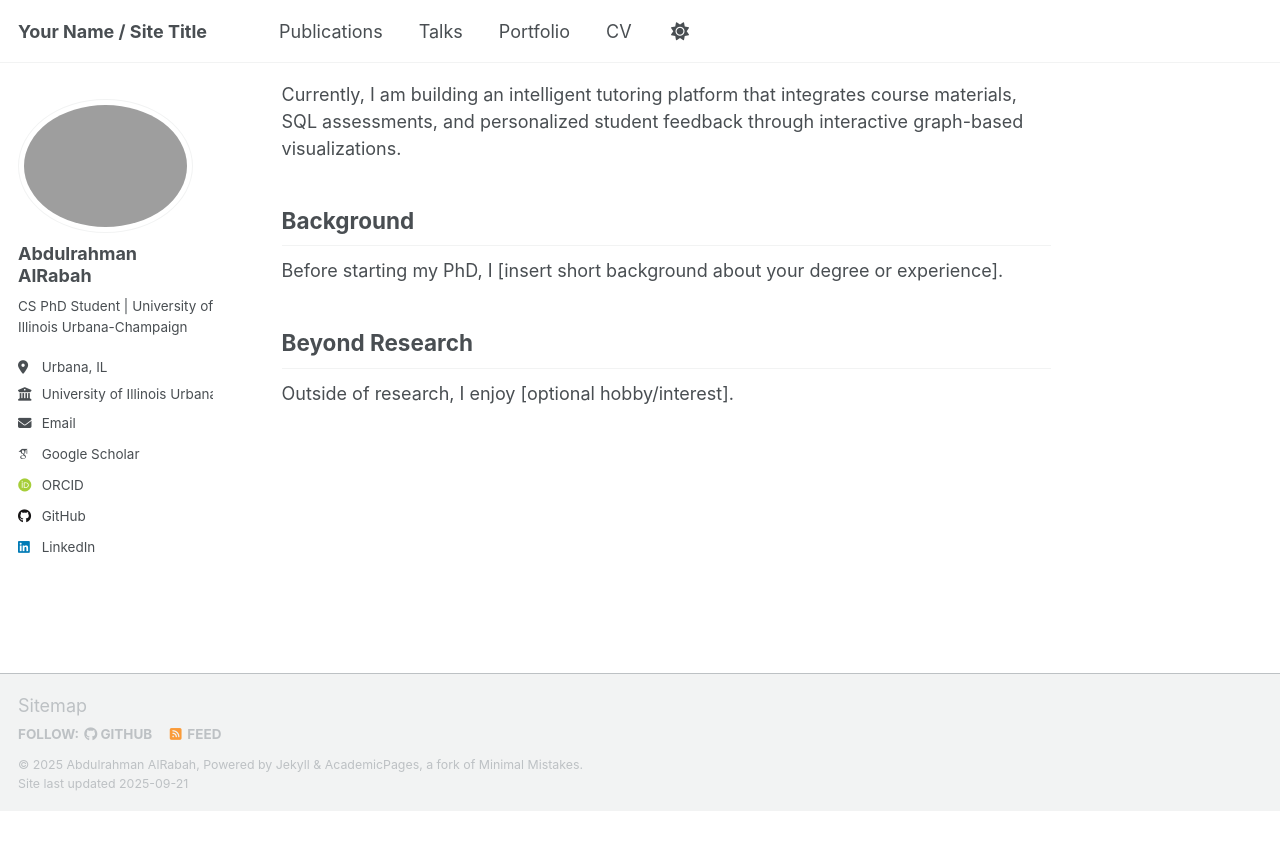
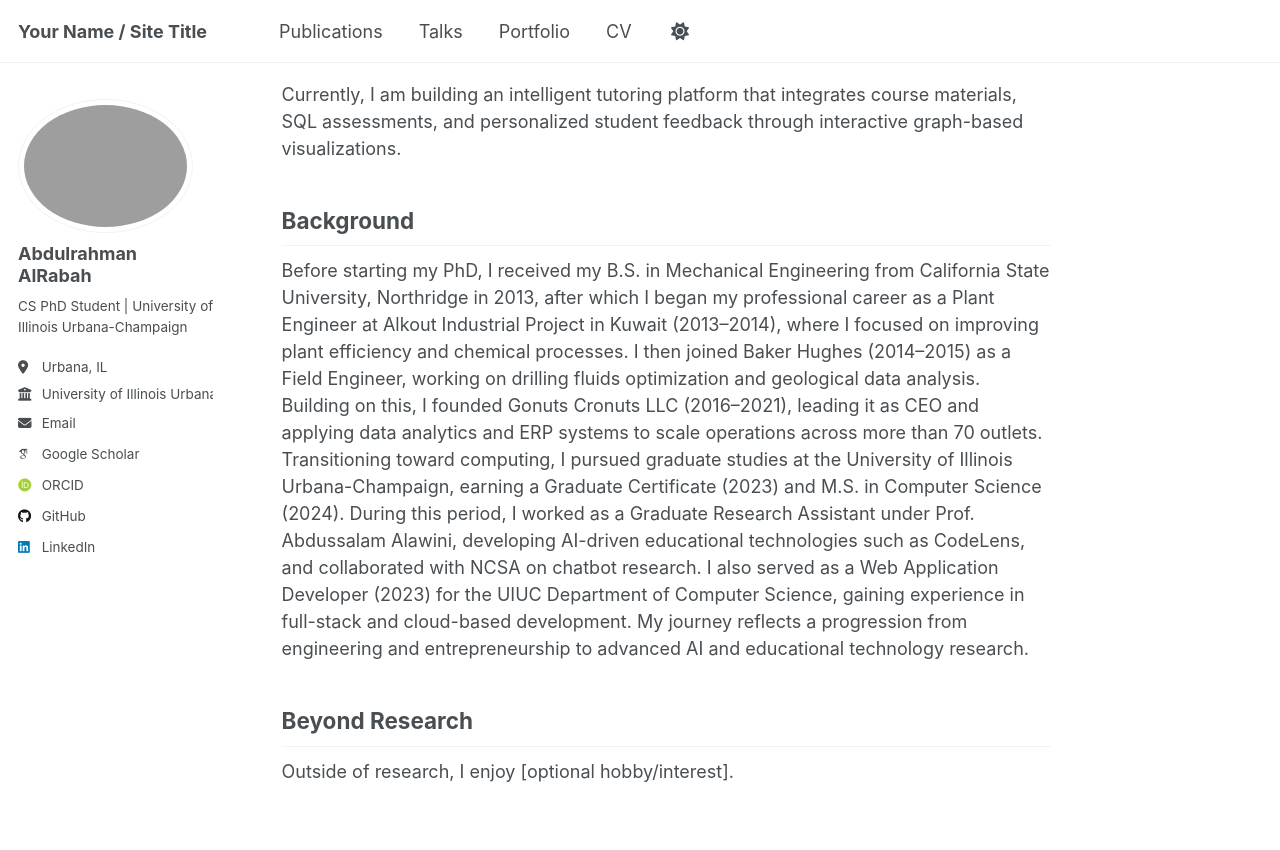
Before and after one commit to aalrabah/aalrabah.github.io, a Jekyll site: the page built from _pages/about.md, in a window 1280 px wide and 900 px high, scrolled down 425 px. Shown: the top 850 px of the window. Built offline with Jekyll 4.4.1, drawn with Linux system fonts in a browser that asks for light colours; some web fonts are replaced; a script that is not in the unit is left out; before the commit the page ends 1236 px from its top, so only the background shows below that.

Commit message:
Update background information in about.md

```diff
--- a/_pages/about.md
+++ b/_pages/about.md
@@ -19,7 +19,7 @@ My work explores AI-driven educational technology, with particular interests in:
 Currently, I am building an intelligent tutoring platform that integrates course materials, SQL assessments, and personalized student feedback through interactive graph-based visualizations.
 
 ## Background
-Before starting my PhD, I [insert short background about your degree or experience].
+Before starting my PhD, I received my B.S. in Mechanical Engineering from California State University, Northridge in 2013, after which I began my professional career as a Plant Engineer at Alkout Industrial Project in Kuwait (2013–2014), where I focused on improving plant efficiency and chemical processes. I then joined Baker Hughes (2014–2015) as a Field Engineer, working on drilling fluids optimization and geological data analysis. Building on this, I founded Gonuts Cronuts LLC (2016–2021), leading it as CEO and applying data analytics and ERP systems to scale operations across more than 70 outlets. Transitioning toward computing, I pursued graduate studies at the University of Illinois Urbana-Champaign, earning a Graduate Certificate (2023) and M.S. in Computer Science (2024). During this period, I worked as a Graduate Research Assistant under Prof. Abdussalam Alawini, developing AI-driven educational technologies such as CodeLens, and collaborated with NCSA on chatbot research. I also served as a Web Application Developer (2023) for the UIUC Department of Computer Science, gaining experience in full-stack and cloud-based development. My journey reflects a progression from engineering and entrepreneurship to advanced AI and educational technology research.
 
 ## Beyond Research
 Outside of research, I enjoy [optional hobby/interest].
```
